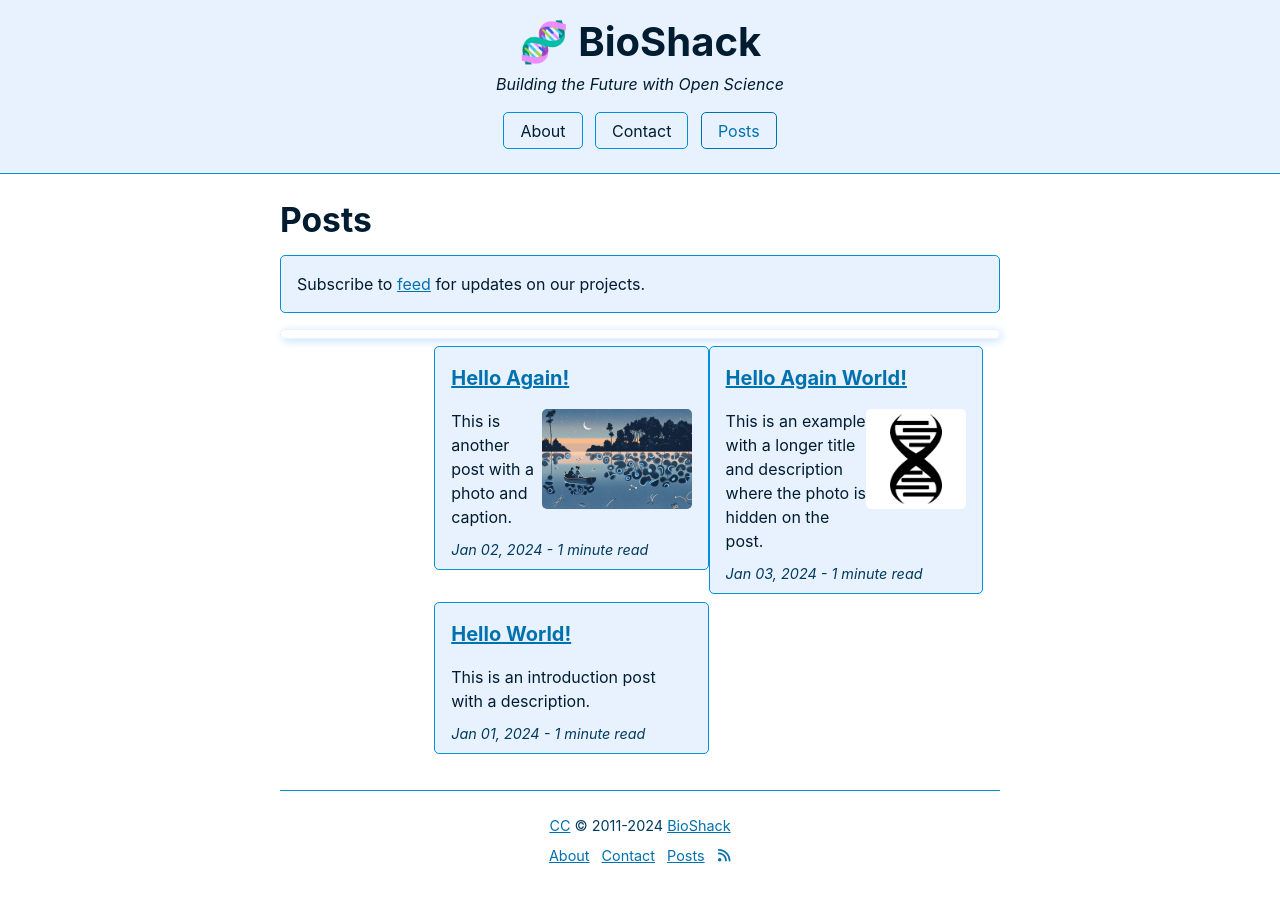
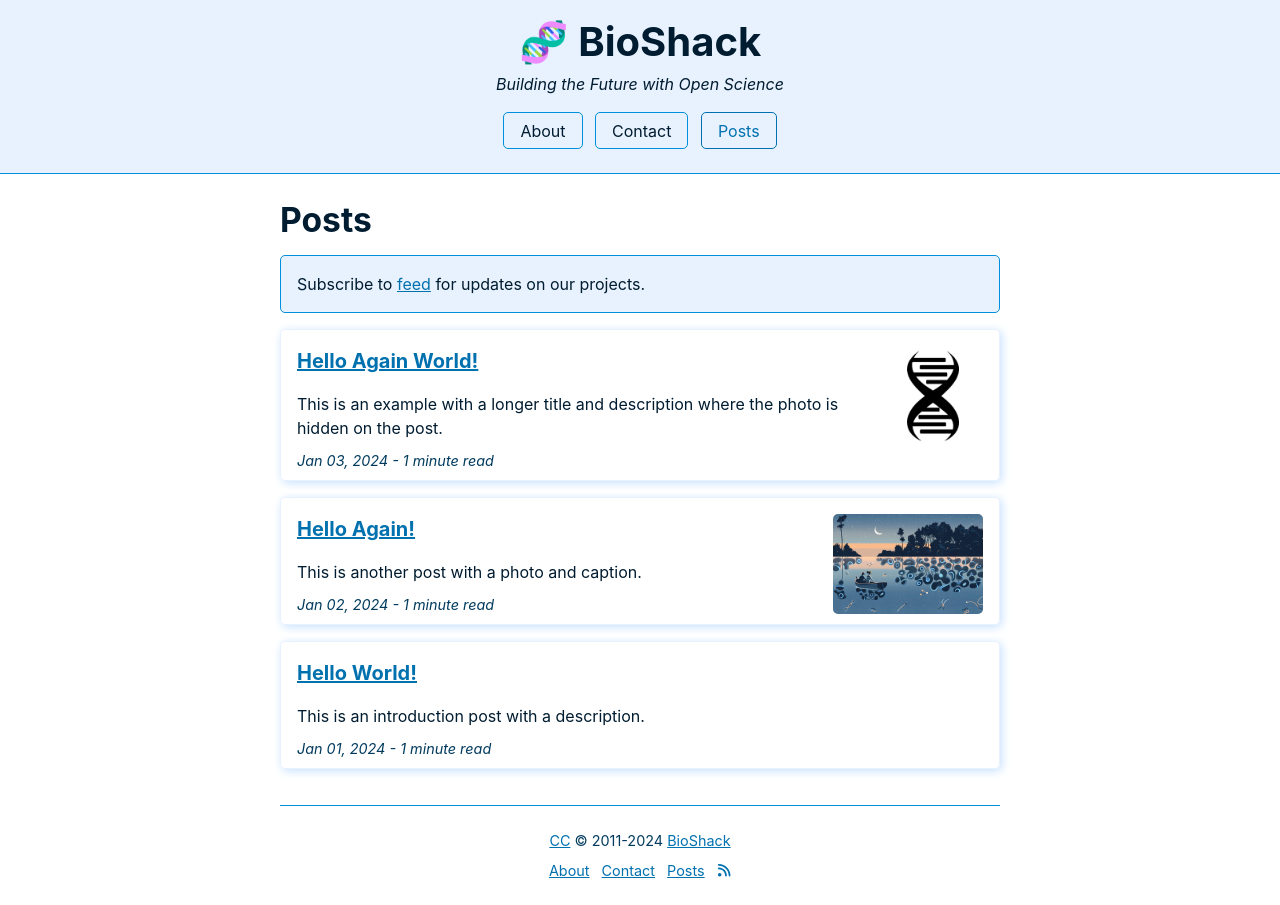
Before and after one commit to megdna/bio, a Jekyll site: the page built from pages/posts.md, in a window 1280 px wide. Built offline with Jekyll 4.4.1, drawn with Linux system fonts in a browser that asks for light colours.

Commit message:
Update posts.md

```diff
--- a/pages/posts.md
+++ b/pages/posts.md
@@ -5,12 +5,11 @@
 ---
 <div class="notice">Subscribe to <a href="{{ site.baseurl }}/feed" target="_blank">feed</a> for updates on our projects.</div>
 
+{% for post in site.posts %}
 <section>
-{% for post in site.posts %}
-<aside>
-  <h4><a href="{{ post.url | prepend: site.baseurl | prepend: site.url }}">{{ post.title }}</a>{% if post.image %}<img alt="{{ post.alt }}" src="{{ post.image | prepend: site.baseurl | prepend: site.url }}">{% endif %}</h4>
+  {% if post.image %}<img alt="{{ post.alt }}" src="{{ post.image | prepend: site.baseurl | prepend: site.url }}">{% endif %}
+  <h4><a href="{{ post.url | prepend: site.baseurl | prepend: site.url }}">{{ post.title }}</a></h4>
   <p>{{ post.description }}</p>
   <cite>{{post.date | date: '%b %d, %Y'}} - {% capture words %}{{ post.content | number_of_words }}{% endcapture %}{% unless words contains "-" %}{{ words | plus: 250 | divided_by: 250 | append: " minute read" }}{% endunless %}</cite>
-</aside>
+</section>
 {% endfor %}
-</section>
```
